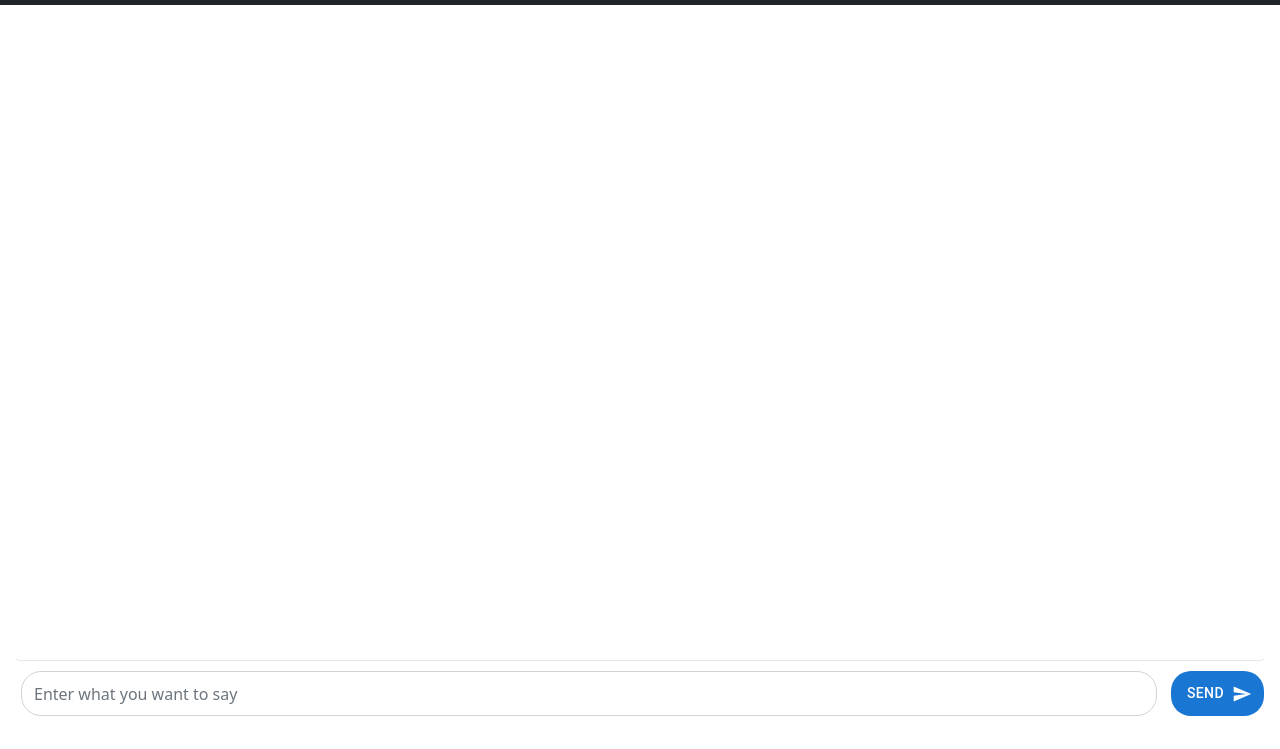
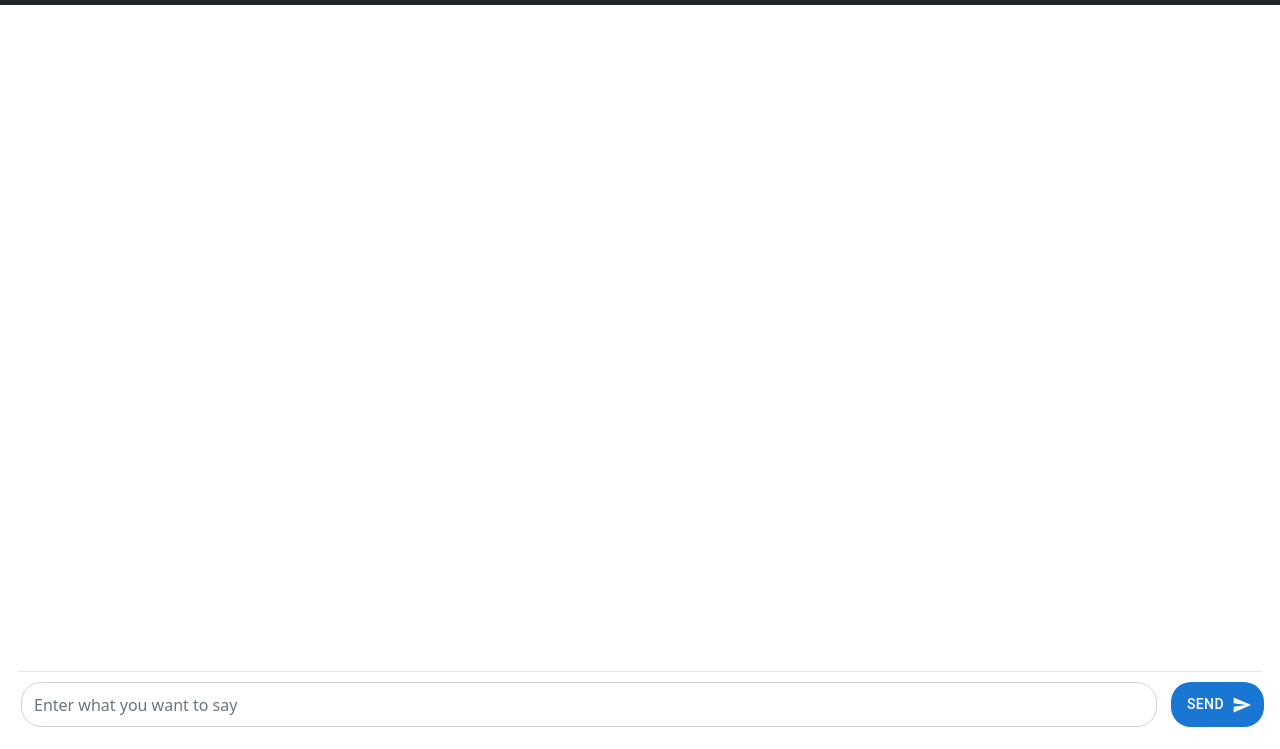
Before and after one commit to gausstalk/gausstalk-frontend, a React app: page /chat in a window 1280 px wide. Shown: the part 51-800 px from the top of the page. Built offline with nearby package versions, Linux system fonts and the light colour scheme; no server answers.

Commit message:
adjust chat and 1:1 page heights to fit screen

```diff
--- a/src/assets/styles/chat.css
+++ b/src/assets/styles/chat.css
@@ -2,7 +2,8 @@
 .chat-frame {
     padding: 1em;
     width: 100%;
-    height: 80vh;
+    height: calc(100% - 3.5em);
+    box-sizing: border-box;
 }
 
 .chat-area {
@@ -13,7 +14,8 @@
     flex-direction: column;
     font-family: "SanFrancisco";
     margin-bottom: 10px;
-    height: 80vh;
+    height: calc(100% - 45px - 1em);
+    box-sizing: border-box;
     overflow: auto;
     padding: 15px;
 }
@@ -32,7 +34,6 @@
     position: relative;
     word-wrap: break-word;
 }
-
 
 .chat-input {
     height: 45px;
--- a/src/assets/styles/index.css
+++ b/src/assets/styles/index.css
@@ -10,3 +10,7 @@ body {
   width: 100%;
   height: 100%;
 }
+
+.navbar {
+  height: 3.5em;
+}
--- a/src/assets/styles/one-on-one.css
+++ b/src/assets/styles/one-on-one.css
@@ -3,7 +3,7 @@
 }
 
 #one-on-one-section {
-    height: 100vh;
+    height: calc(100% - 3.5em);
     width: 100vw;
     display: flex;
     align-items: center;
--- a/src/components/chat.js
+++ b/src/components/chat.js
@@ -251,9 +251,7 @@ class Chat extends React.Component {
       <>
         <CustomNavbar />
         <div className='chat-frame'>
-          <div>
-            <div className='chat-area' id={'chat-area'} ref={this.messagesEndRef} onScroll={this.updateChatAreaScrollPosition}/>
-          </div>
+          <div className='chat-area' id={'chat-area'} ref={this.messagesEndRef} onScroll={this.updateChatAreaScrollPosition}/>
           <form action='src/index' onSubmit={this.sendMessage} onKeyPress={this.onCheckEnter}>
             <InputGroup className="mb-3">
               <FormControl
```
